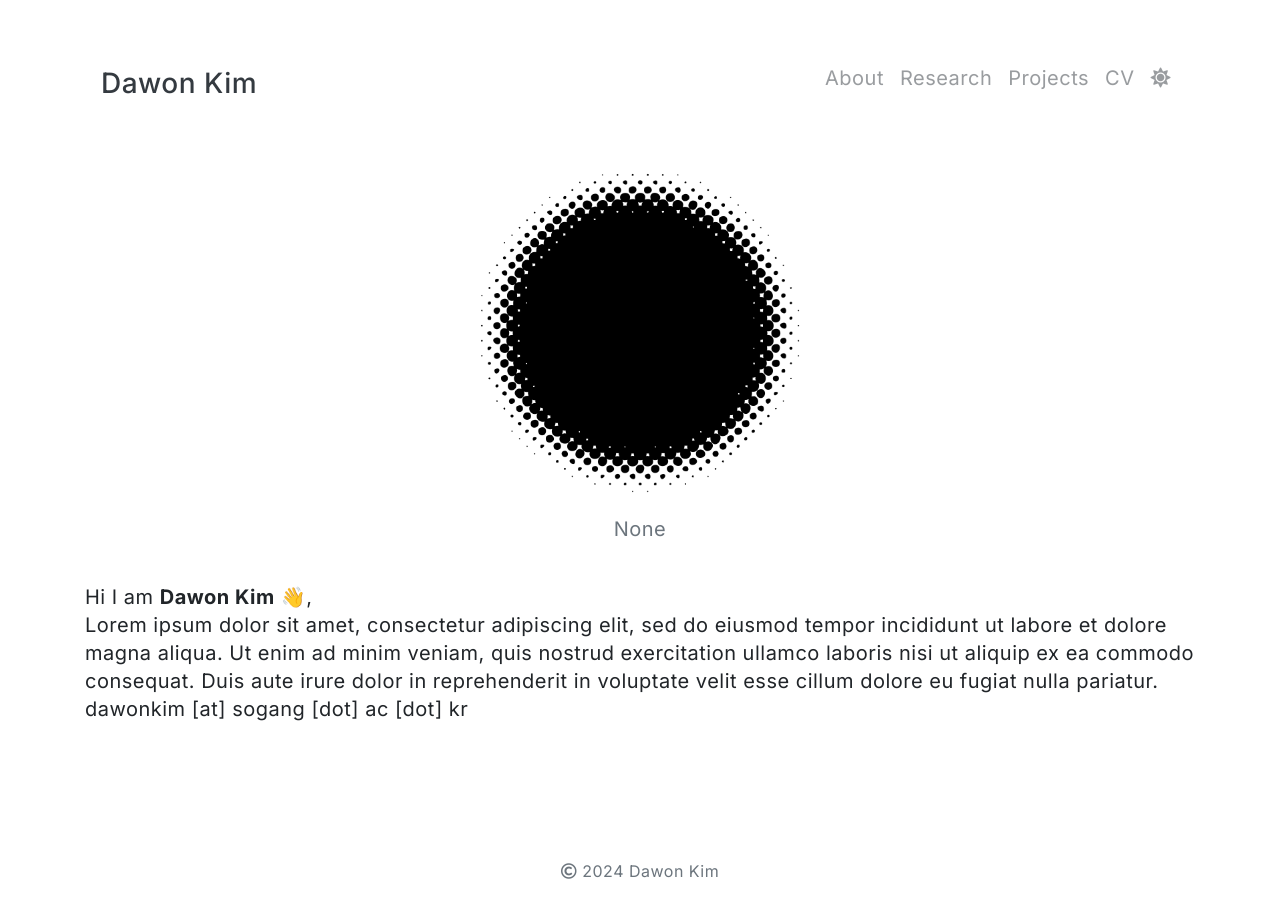
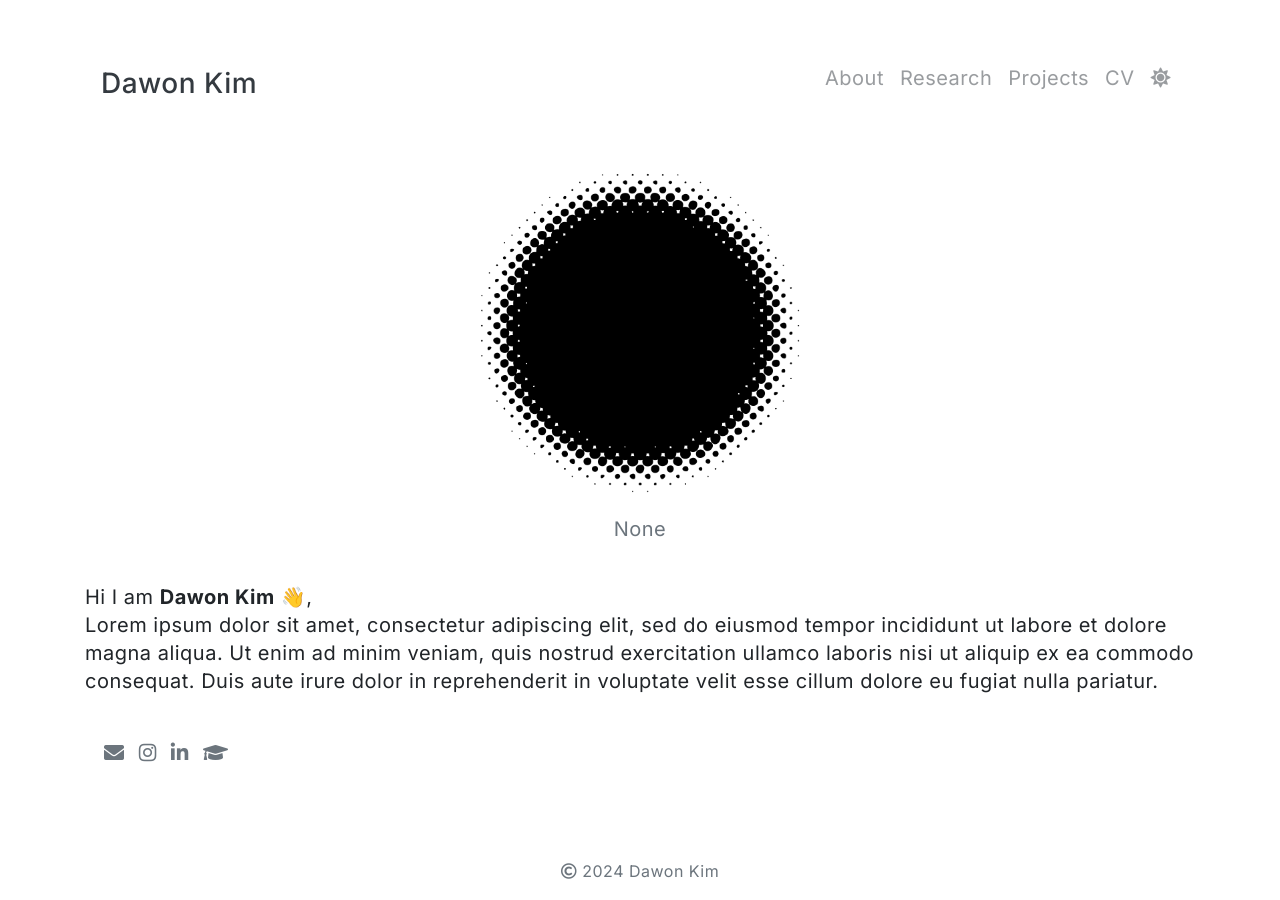
Before and after one commit to dawonkimhci/dawonkimhci.github.io, a Jekyll site: the page built from pages/index.md, in a window 1280 px wide. Built offline with Jekyll 4.4.1, drawn with Linux system fonts in a browser that asks for light colours; emoji names are drawn with the system emoji font.

Commit message:
Update index.md

```diff
--- a/pages/index.md
+++ b/pages/index.md
@@ -7,4 +7,6 @@ permalink: /
 
 Hi I am **{{ site.author.name }}** :wave:,<br>
 Lorem ipsum dolor sit amet, consectetur adipiscing elit, sed do eiusmod tempor incididunt ut labore et dolore magna aliqua. Ut enim ad minim veniam, quis nostrud exercitation ullamco laboris nisi ut aliquip ex ea commodo consequat. Duis aute irure dolor in reprehenderit in voluptate velit esse cillum dolore eu fugiat nulla pariatur.
-<br>dawonkim [at] sogang [dot] ac [dot] kr
+<br>
+<br>
+{% include social.html %}
```
